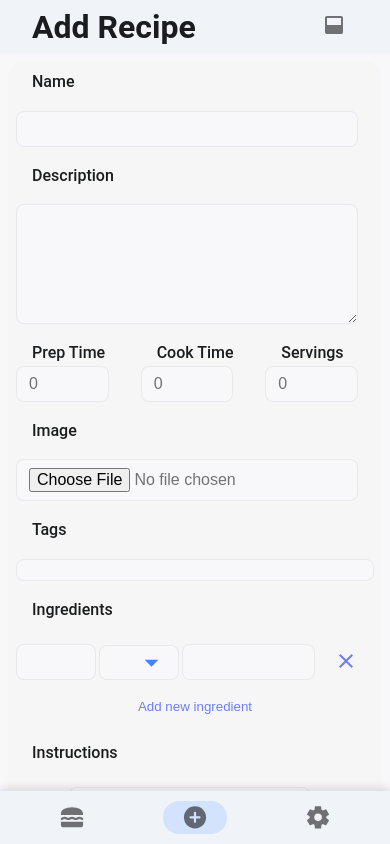
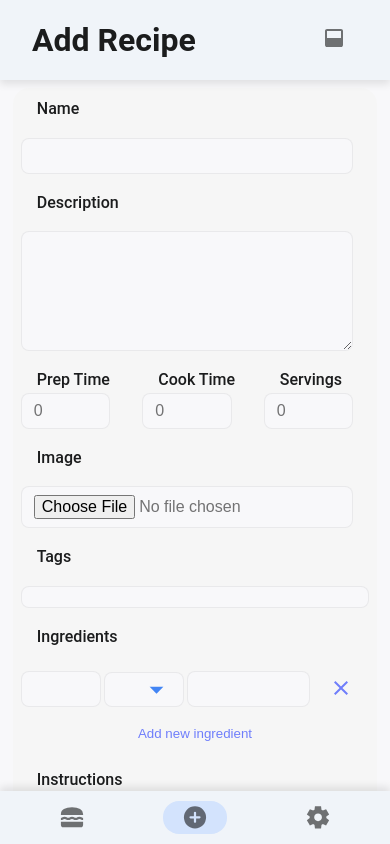
Before and after one commit to HasanAbbadi/wasfa, a Vue app: page /add in a window 390 px wide. Built offline with nearby package versions, Linux system fonts and the light colour scheme.

Commit message:
Fixed click on mouse leave bug

```diff
--- a/src/App.vue
+++ b/src/App.vue
@@ -121,12 +121,13 @@ main {
 #view > .header:has(*) {
   padding: var(--header-padding);
   height: var(--header-height);
+  z-index: 20;
 }
 
 #view > .body {
   overflow-y: auto;
   flex: 1;
-  padding-inline: 0.5rem;
+  padding-inline: 0.8rem;
   padding-bottom: 5rem;
   padding-top: 8px;
 }
@@ -147,6 +148,7 @@ main {
 
   #view > .header {
     background-color: var(--color-background-soft);
+    box-shadow: 0 4px 8px rgba(0, 0, 0, 0.1);
   }
 }
 </style>
--- a/src/components/common/TouchRipple.vue
+++ b/src/components/common/TouchRipple.vue
@@ -6,7 +6,7 @@
     ref="element"
     @mousedown="handleMouseDown"
     @mouseup="handleMouseUp"
-    @mouseleave="handleMouseUp"
+    @mouseleave="handleMouseLeave"
   >
     <slot></slot>
     <TransitionGroup
@@ -253,6 +253,13 @@ export default defineComponent({
       }
     }
 
+    const handleMouseLeave = () => {
+      state.active = false
+      if (state.cleanWhenMouseUp) {
+        clearRipples()
+      }
+    }
+
     const handleRippleStart = (id: number) => {
       emit('start', id)
     }
@@ -292,6 +299,7 @@ export default defineComponent({
       config,
       handleMouseDown,
       handleMouseUp,
+      handleMouseLeave,
       handleRippleStart,
       handleRippleEnd,
       onBeforeEnter,
--- a/src/components/layout/HeaderBar.vue
+++ b/src/components/layout/HeaderBar.vue
@@ -74,7 +74,9 @@ header .right button svg {
 
 @media (max-width: 1024px) {
   header {
-    box-shadow: 0 -4px 8px rgba(0, 0, 0, 0.1);
+    box-shadow: 0 4px 8px rgba(0, 0, 0, 0.1);
+    /* padding-block: 3em 1.75em !important; */
+    height: 80px !important;
   }
 
   .menu-btn {
```
